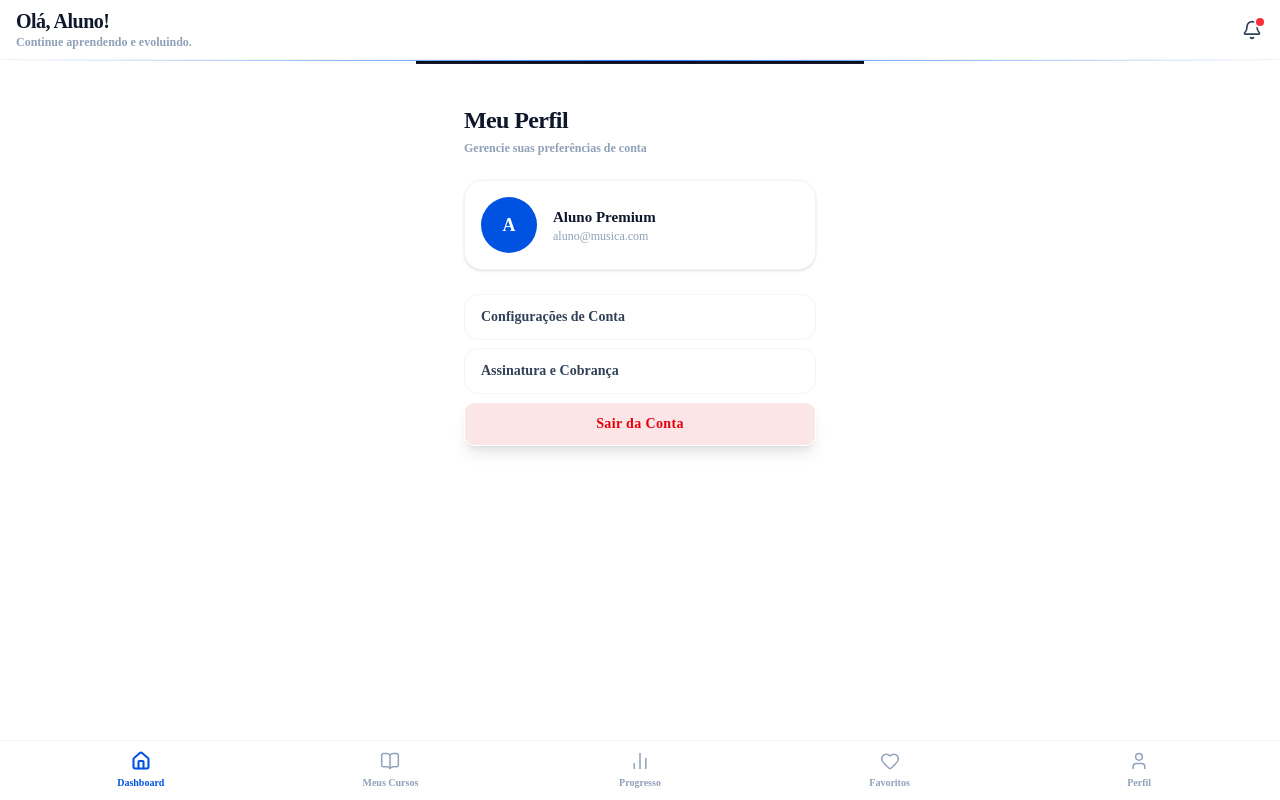
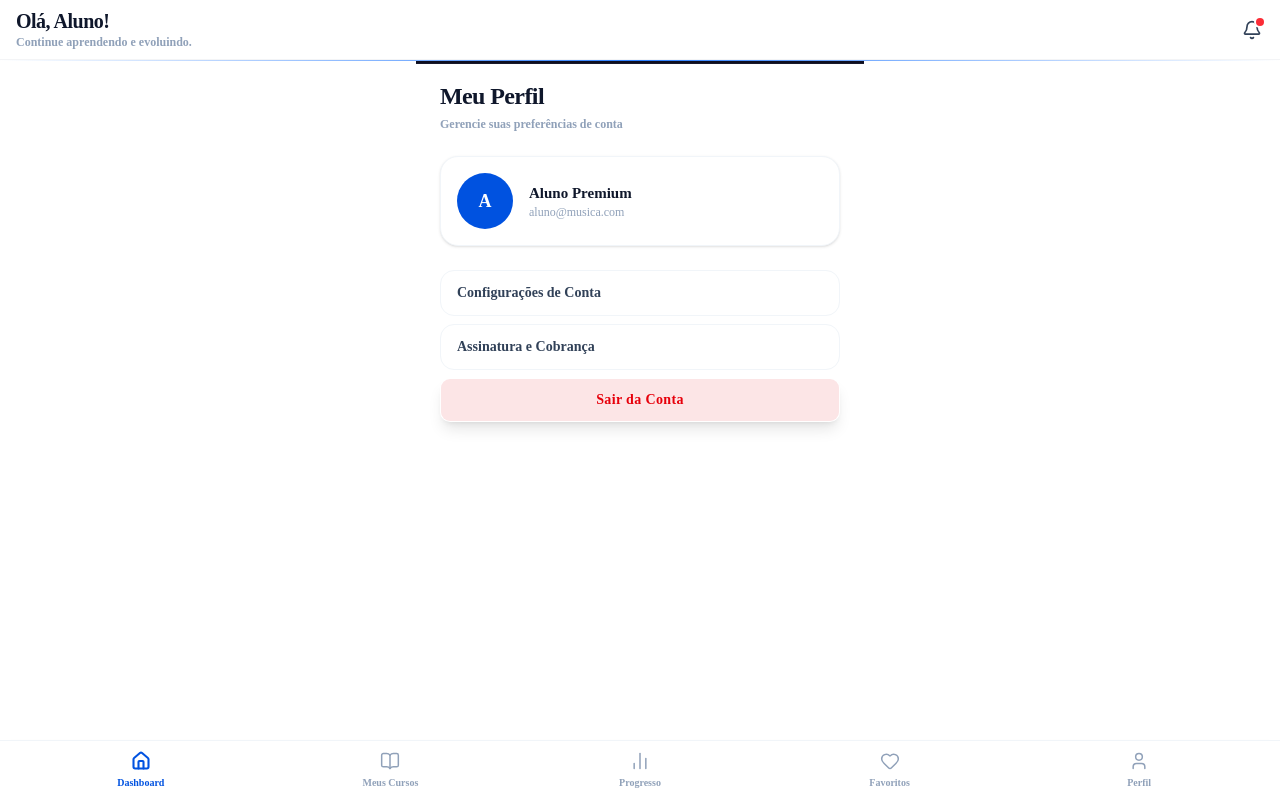
Before and after one commit to dev-brunosantos/MB-Site-Front, a Next.js app: page /aluno/perfil in a window 1280 px wide. Built offline with nearby package versions, Linux system fonts and the light colour scheme.

Commit message:
Correção da tela

```diff
--- a/src/app/aluno/perfil/page.tsx
+++ b/src/app/aluno/perfil/page.tsx
@@ -14,7 +14,7 @@ export default function Perfil() {
             <MenuAluno />
 
             <main className="w-full max-w-md mx-auto pt-20 pb-16 px-6 relative z-10 flex flex-col gap-16">
-                <div className="p-6 flex flex-col gap-6 animate-in fade-in duration-200">
+                <div className="flex flex-col gap-6 animate-in fade-in duration-200">
                     <div className="flex flex-col gap-1">
                         <h1 className="text-2xl font-extrabold text-slate-900 tracking-tight">
                             Meu Perfil
```
